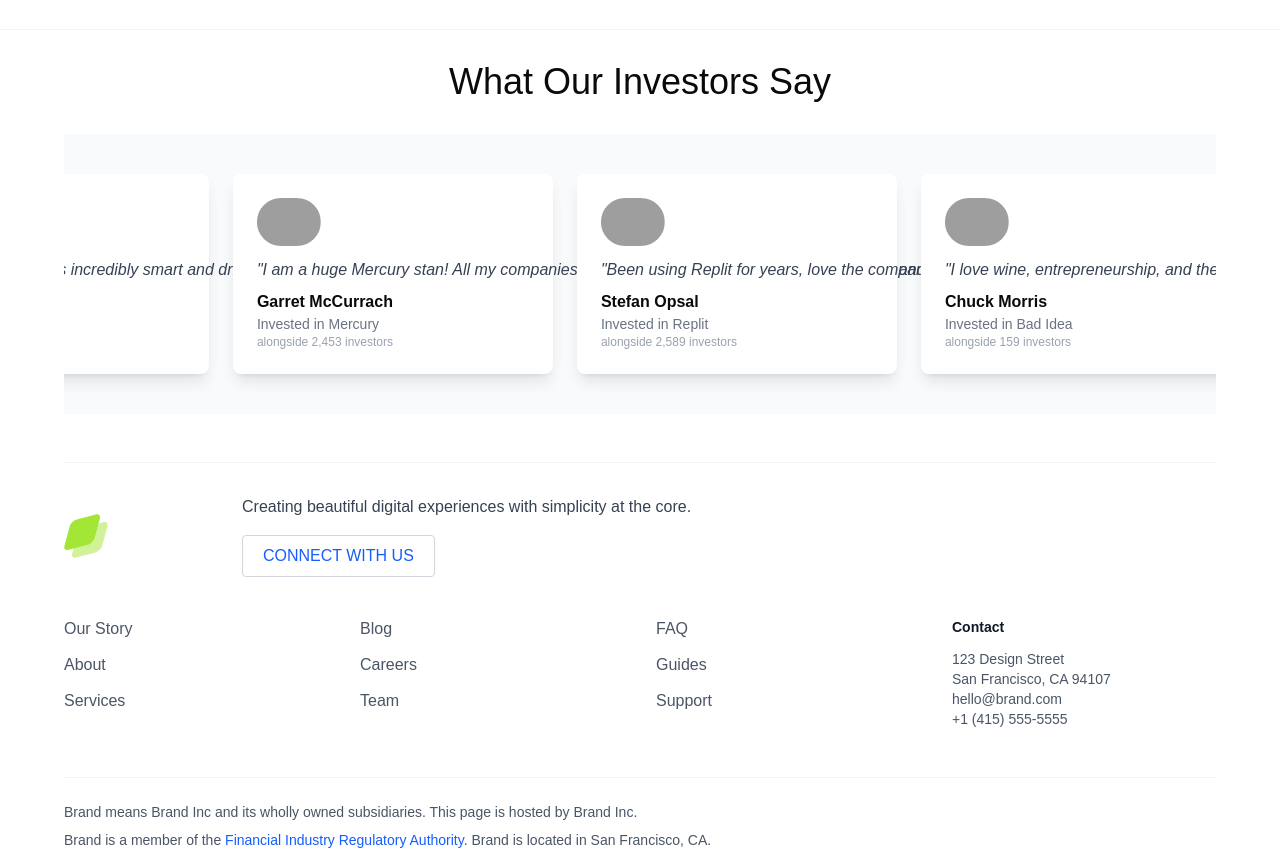
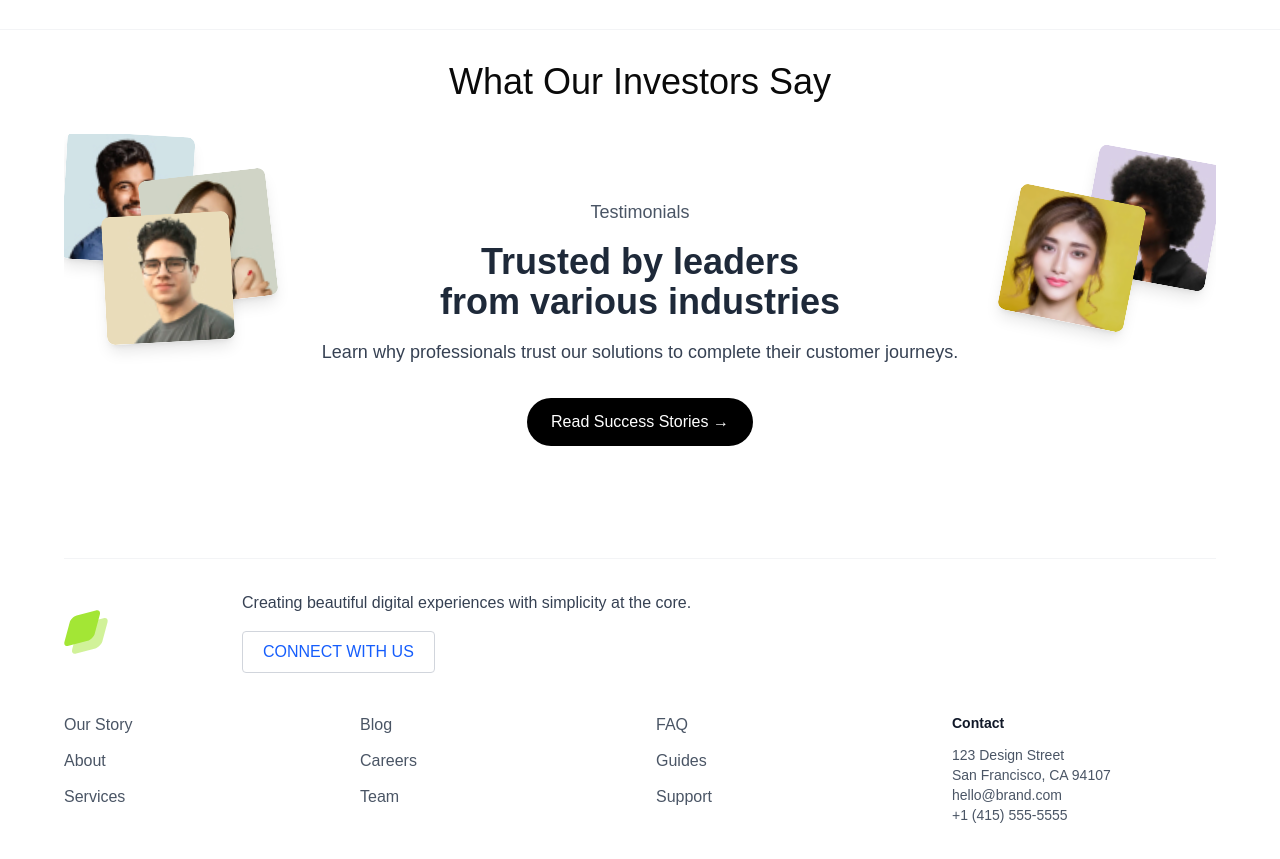
Before and after one commit to Freework-site/Startup-frontend, a Next.js app: page / in a window 1280 px wide. Shown: the part 1960-2819 px from the top of the page. Built offline with nearby package versions, Linux system fonts and the light colour scheme; grey boxes are pictures that could not be loaded.

Commit message:
Commit by Arslan

```diff
--- a/src/components/testimonial.tsx
+++ b/src/components/testimonial.tsx
@@ -1,90 +1,91 @@
-"use client";
 import Image from "next/image";
-import { useMemo } from "react";
 
-const testimonials = [
-  {
-    id: 1,
-    quote: "Because this team is incredibly smart and driven, and just amazing people.",
-    name: "Shareil Nariman",
-    invested: "Invested in Arrived",
-    investors: "alongside 1,778 investors",
-    image: "/api/placeholder/64/64",
-  },
-  {
-    id: 2,
-    quote: "I am a huge Mercury stan! All my companies use it. It is the bank built for human intuition, and y&apos;all are just scratching the surface.",
-    name: "Garret McCurrach",
-    invested: "Invested in Mercury",
-    investors: "alongside 2,453 investors",
-    image: "/api/placeholder/64/64",
-  },
-  {
-    id: 3,
-    quote: "Been using Replit for years, love the company, love the team, love the mission. LETS GOOOOO!!",
-    name: "Stefan Opsal",
-    invested: "Invested in Replit",
-    investors: "alongside 2,589 investors",
-    image: "/api/placeholder/64/64",
-  },
-  {
-    id: 4,
-    quote: "I love wine, entrepreneurship, and the great state of Tennessee!",
-    name: "Chuck Morris",
-    invested: "Invested in Bad Idea",
-    investors: "alongside 159 investors",
-    image: "/api/placeholder/64/64",
-  },
-  {
-    id: 5,
-    quote: "My WOW factor when I started writing on Substack surpassed my expectations. I believe in the mission and model of the company. Let&apos;s get it!",
-    name: "Corey Lowe",
-    invested: "Invested in Substack",
-    investors: "alongside 6,688 investors",
-    image: "/api/placeholder/64/64",
-  },
-];
+// Image Imports
+import AshwinSantiago from "../assets/images/avatar-ashwin-santiago.jpg";
+import Testimonial3 from "../assets/images/avatar-florence-shaw.jpg";
+import Testimonial5 from "../assets/images/avatar-lula-meyers.jpg";
+import Testimonial7 from "../assets/images/avatar-owen-garcia.jpg";
+import Testimonial8 from "../assets/images/avatar.png";
 
-export default function SmoothTestimonials() {
-  // Duplicate testimonials to create an infinite scrolling effect
-  const duplicatedTestimonials = useMemo(() => [...testimonials, ...testimonials], []);
+export default function TestimonialSection() {
+  const testimonialImages = [
+    AshwinSantiago,
+    Testimonial3,
+    Testimonial5,
+    Testimonial7,
+    Testimonial8
+  ];
 
   return (
-    <div className="overflow-hidden py-10 bg-gray-50">
-      <div className="flex gap-6 animate-scroll">
-        {duplicatedTestimonials.map((testimonial, index) => (
-          <div key={index} className="flex-shrink-0 w-80 p-6 bg-white shadow-lg rounded-lg">
+    <div className="relative bg-white py-16 px-4 overflow-hidden">
+      {/* Floating Image Grid for Desktop */}
+      <div className="hidden md:block absolute top-0 left-0 right-0 bottom-0 z-0">
+        <div className="max-w-7xl mx-auto relative h-full">
+          {testimonialImages.map((img, index) => {
+            // Custom positioning to create the floating effect
+            const positions = [
+              "top-0 left-0", "top-10 left-20", "top-5 right-0",
+              "top-20 left-10", "top-15 right-20", "bottom-10 left-0",
+              "bottom-0 right-0", "top-25 left-30", "bottom-15 left-20",
+              "top-10 right-10", "bottom-20 right-15", "top-0 right-30",
+              "bottom-5 left-25", "top-15 left-15", "bottom-10 right-25",
+              "top-25 right-15"
+            ];
+
+            return (
+              <div
+                key={index}
+                className={`absolute w-32 h-32 rounded-lg overflow-hidden shadow-lg transform-gpu transition-transform duration-300 hover:scale-105 ${positions[index]}`}
+                style={{
+                  transform: `rotate(${(index % 2 === 0 ? 1 : -1) * (Math.random() * 10 + 2)}deg)`,
+                }}
+              >
+                <Image
+                  src={img}
+                  alt={`Testimonial ${index + 1}`}
+                  layout="fill"
+                  objectFit="cover"
+                  className="rounded-lg"
+                />
+              </div>
+            );
+          })}
+        </div>
+      </div>
+
+      {/* Content Section */}
+      <div className="relative z-10 max-w-4xl mx-auto text-center">
+        <p className="text-gray-600 text-lg mb-4">Testimonials</p>
+        <h2 className="text-3xl md:text-4xl font-bold mb-4 text-gray-800">
+          Trusted by leaders
+          <br />
+          from various industries
+        </h2>
+        <p className="text-gray-700 text-base md:text-lg mb-8 max-w-2xl mx-auto">
+          Learn why professionals trust our solutions to complete their customer journeys.
+        </p>
+        <button className="bg-black text-white px-6 py-3 rounded-full hover:bg-gray-800 transition duration-300 ease-in-out">
+          Read Success Stories →
+        </button>
+      </div>
+
+      {/* Mobile Image Layout */}
+      <div className="md:hidden flex flex-wrap justify-center items-center mt-8 opacity-50">
+        {testimonialImages.slice(0, 8).map((img, index) => (
+          <div
+            key={index}
+            className="w-16 h-16 m-1 rounded-lg overflow-hidden relative"
+          >
             <Image
-              src={testimonial.image}
-              alt={testimonial.name}
-              width={64}
-              height={64}
-              className="rounded-full mb-3"
+              src={img}
+              alt={`Testimonial ${index + 1}`}
+              layout="fill"
+              objectFit="cover"
+              className="rounded-lg"
             />
-            <p className="italic text-gray-700">&quot;{testimonial.quote}&quot;</p>
-            <h3 className="font-semibold mt-2">{testimonial.name}</h3>
-            <p className="text-sm text-gray-500">{testimonial.invested}</p>
-            <p className="text-xs text-gray-400">{testimonial.investors}</p>
           </div>
         ))}
       </div>
-
-      {/* Smooth Scrolling Animation */}
-      <style jsx>{`
-        @keyframes scroll {
-          from {
-            transform: translateX(0);
-          }
-          to {
-            transform: translateX(-50%);
-          }
-        }
-        .animate-scroll {
-          display: flex;
-          white-space: nowrap;
-          animation: scroll 20s linear infinite;
-        }
-      `}</style>
     </div>
   );
 }
```
Also changed, not shown: images/testimonial1.jpg (added), src/assets/images/avatar.png (added).
